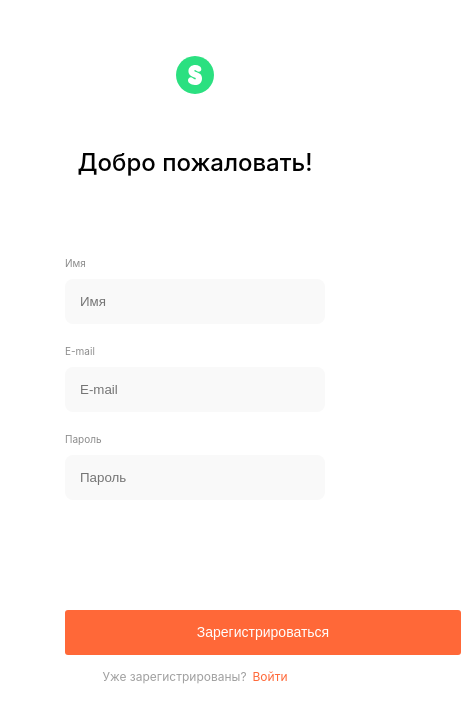
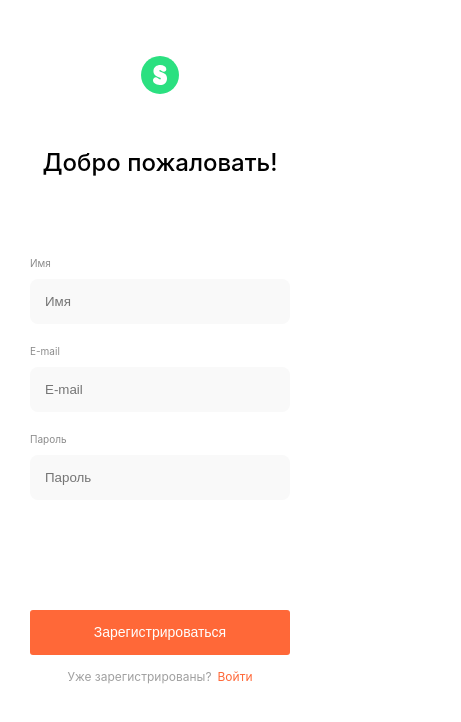
Before and after one commit to Ne-skrooomnaya/movies-explorer-frontend, a React (Create React App) app: page /signup in a window 390 px wide. Shown: the top 722 px of the page, 461 px wide, since content can reach past the window. Built offline with nearby package versions, Linux system fonts and the light colour scheme; the HTML template or start-up script is replaced by a standard one.

Commit message:
diplom/server_err

```diff
--- a/src/components/RLP/Login/Login.css
+++ b/src/components/RLP/Login/Login.css
@@ -5,7 +5,6 @@
   display: flex;
   flex-direction: column;
   justify-content: center;
-  align-items: center;
   box-sizing: border-box;
 }
 
@@ -107,8 +106,8 @@
   font-weight: 400;
   font-size: 14px;
   line-height: 17px;
-  margin: 0 auto;
   justify-content: center;
+  width: 396px;
 }
 
 .form__text {
@@ -247,6 +246,8 @@
 
   .form__btn_reg-submit {
     margin-top: 109px;
+    width: 260px;
+
   }
 
   .form__text {
```
